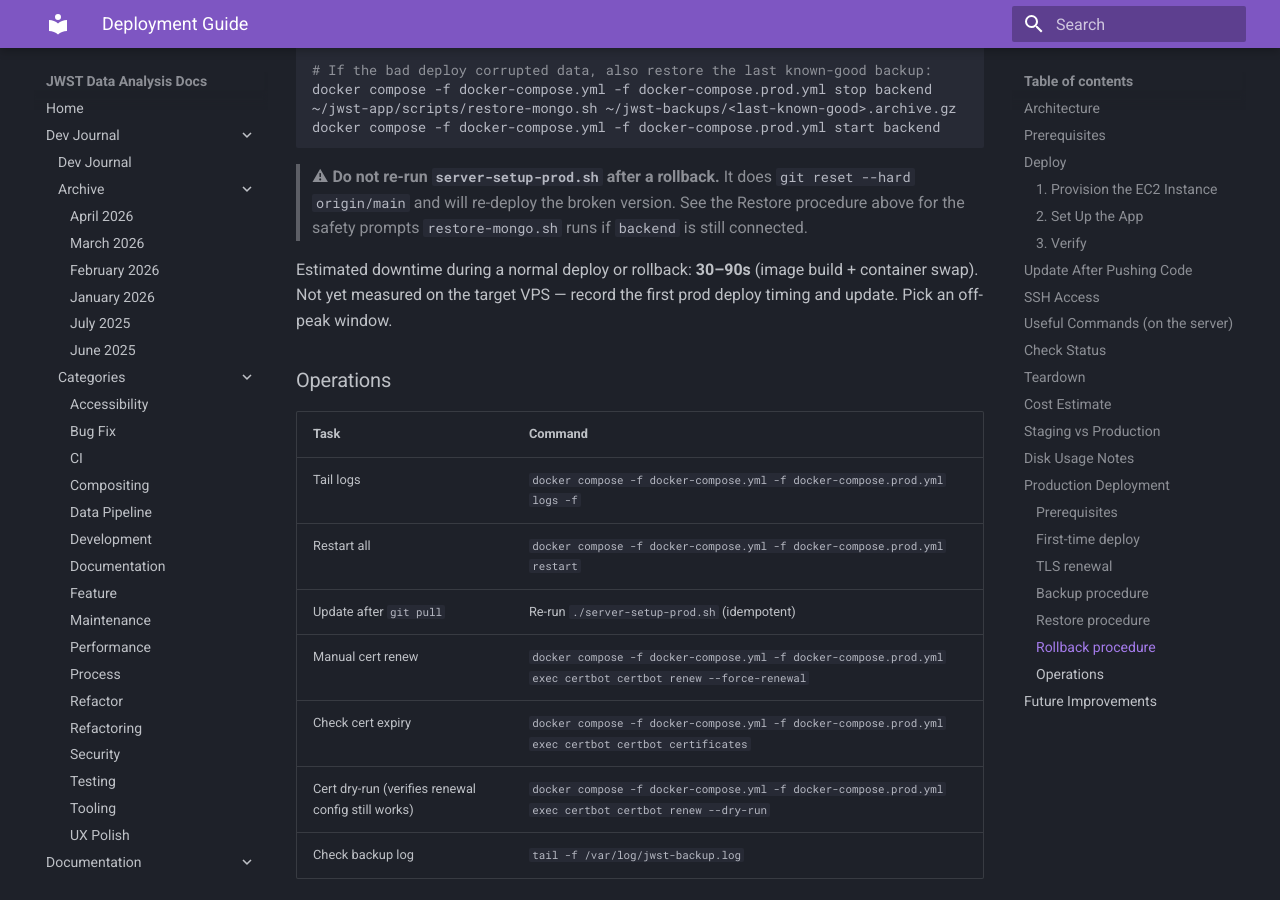
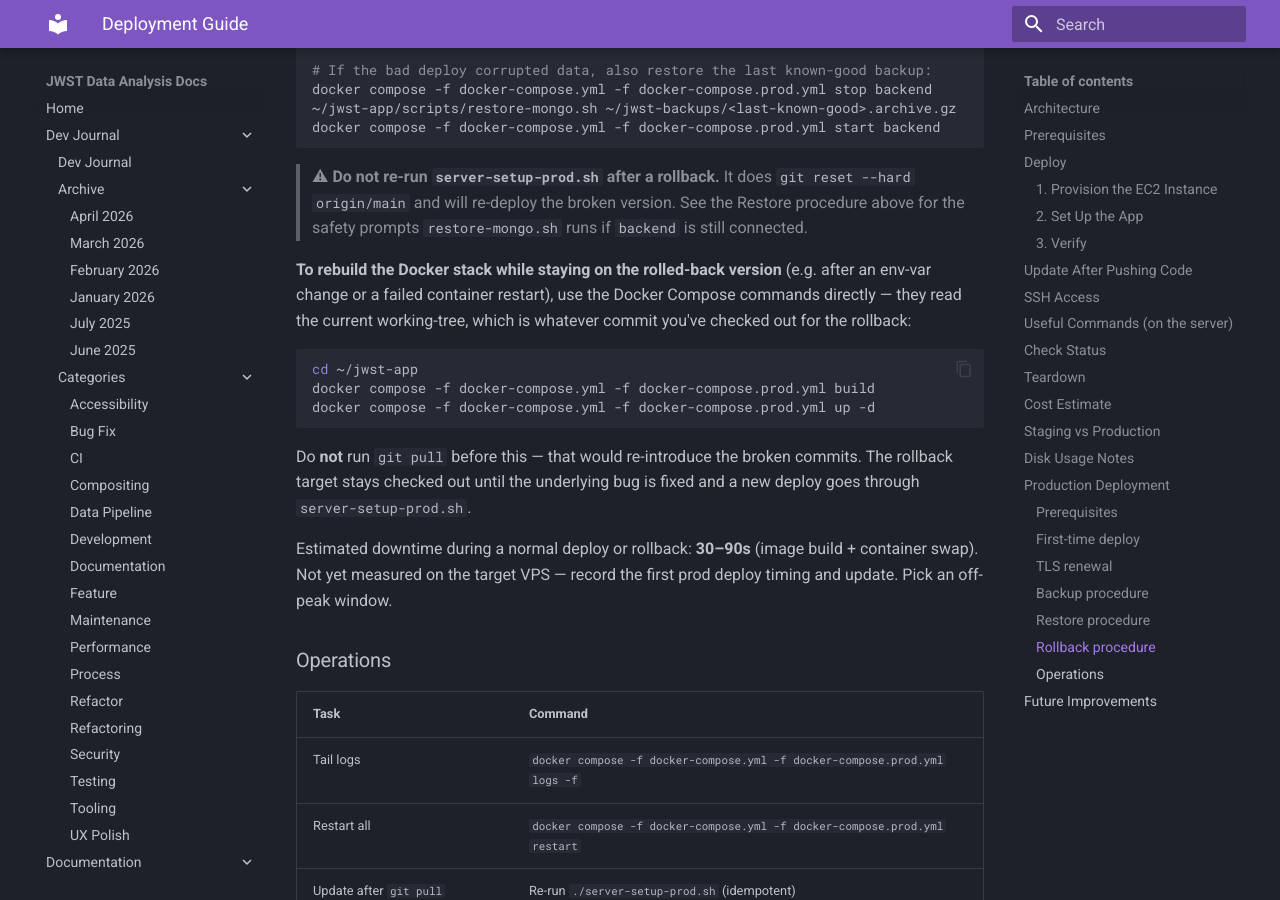
Before and after one commit to Snoww3d/jwst-data-analysis, an MkDocs documentation site: the page built from docs/deployment.md, in a window 1280 px wide and 900 px high, scrolled down 7647 px. Built offline with MkDocs 1.6.1 and Material for MkDocs 9.7.7, drawn with Linux system fonts in a browser that asks for light colours.

Commit message:
docs: explain safe Docker rebuild after rollback (#1425) (#1518)
The rollback procedure correctly warned operators away from
`server-setup-prod.sh` (which would re-deploy the broken commit) but
left them with no documented way to rebuild the Docker stack while
staying on the rolled-back version. Add an explicit "rebuild without
git pull" block that names the right docker-compose commands and the
"don't `git pull`" trap.

Closes #1425.

````diff
--- a/docs/deployment.md
+++ b/docs/deployment.md
@@ -371,6 +371,16 @@ docker compose -f docker-compose.yml -f docker-compose.prod.yml start backend
 > See the Restore procedure above for the safety prompts
 > `restore-mongo.sh` runs if `backend` is still connected.
 
+**To rebuild the Docker stack while staying on the rolled-back version** (e.g. after an env-var change or a failed container restart), use the Docker Compose commands directly — they read the current working-tree, which is whatever commit you've checked out for the rollback:
+
+```sh
+cd ~/jwst-app
+docker compose -f docker-compose.yml -f docker-compose.prod.yml build
+docker compose -f docker-compose.yml -f docker-compose.prod.yml up -d
+```
+
+Do **not** run `git pull` before this — that would re-introduce the broken commits. The rollback target stays checked out until the underlying bug is fixed and a new deploy goes through `server-setup-prod.sh`.
+
 Estimated downtime during a normal deploy or rollback: **30–90s** (image
 build + container swap). Not yet measured on the target VPS — record the
 first prod deploy timing and update. Pick an off-peak window.
````
